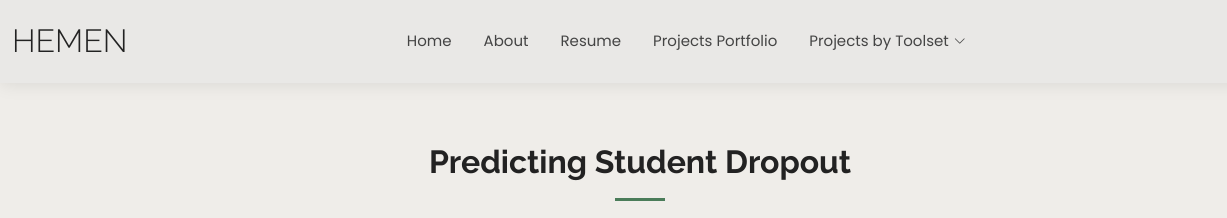
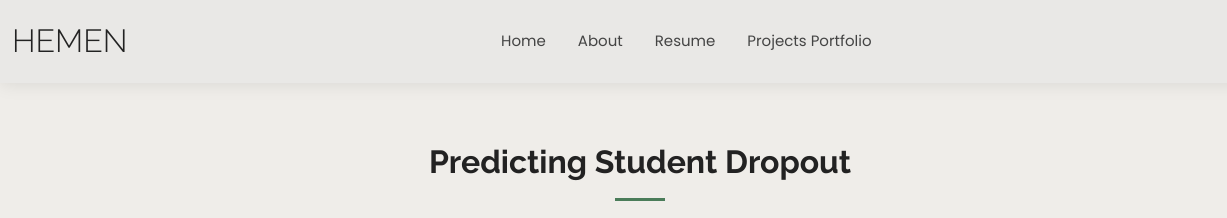
Before and after one commit to hemen-asfaw/hemen-asfaw.github.io, a plain HTML site: page portfolio-details_dropout.html in a window 1280 px wide. Shown: the top 218 px of the page, 0-1227 px from the left. Drawn offline with Linux system fonts and the light colour scheme.

Commit message:
commenting out dropdown

```diff
--- a/portfolio-details_dropout.html
+++ b/portfolio-details_dropout.html
@@ -54,7 +54,8 @@
           <li><a href="resume.html">Resume</a></li>
          <!-- <li><a href="services.html">Services</a></li> -->
           <li><a href="portfolio.html">Projects Portfolio</a></li>
-          <li class="dropdown"><a href="#"><span>Projects by Toolset </span> <i class="bi bi-chevron-down toggle-dropdown"></i></a>
+           <!-- commenting out the dropdown until I'm ready to add links
+          <li class="dropdown"><a href="#"><span>Project Portfolio by Toolset</span> <i class="bi bi-chevron-down toggle-dropdown"></i></a>
             <ul>
               <li><a href="#">Python</a></li>
               <li><a href="#">SQL/Excel</a></li>
@@ -62,6 +63,7 @@
               <li><a href="#">Visualizations</a></li>
             </ul>
           </li>
+          -->
           <!-- <li><a href="contact.html">Contact</a></li> -->
         </ul>
         <i class="mobile-nav-toggle d-xl-none bi bi-list"></i>
```
